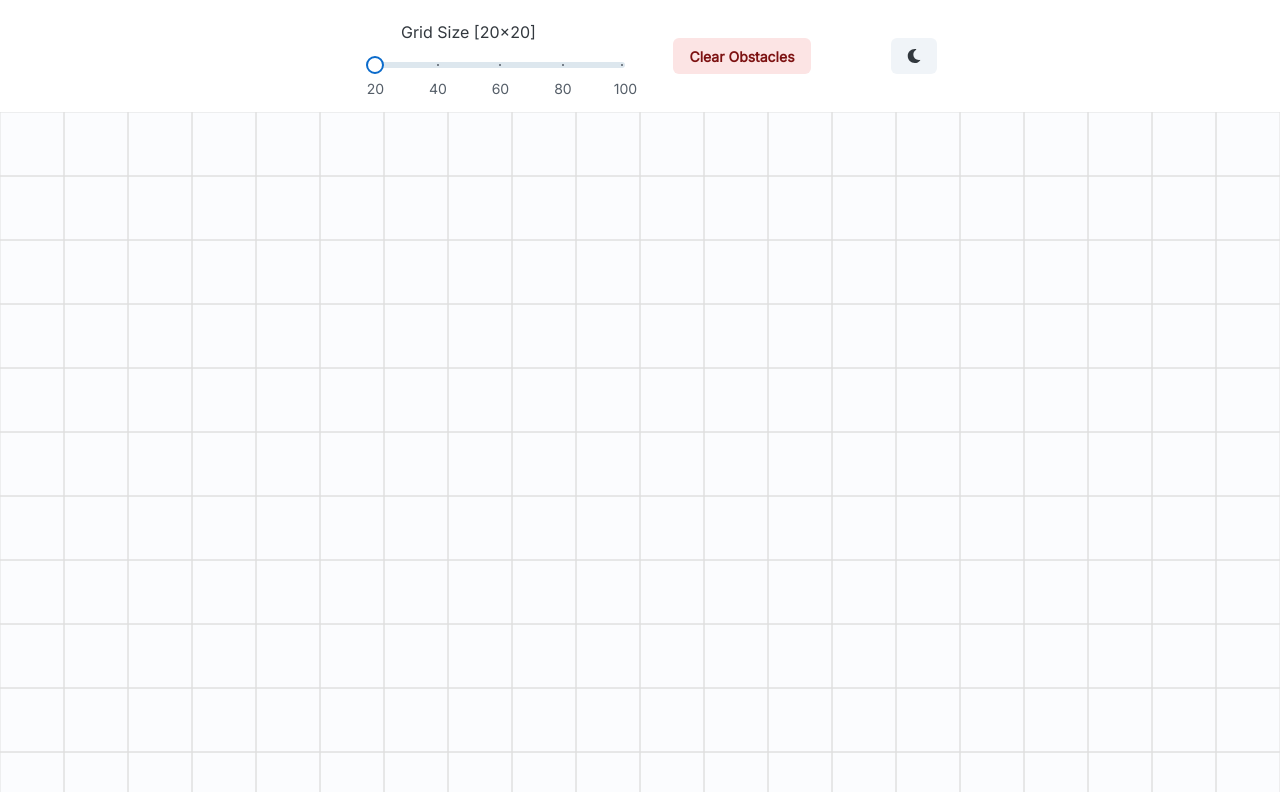
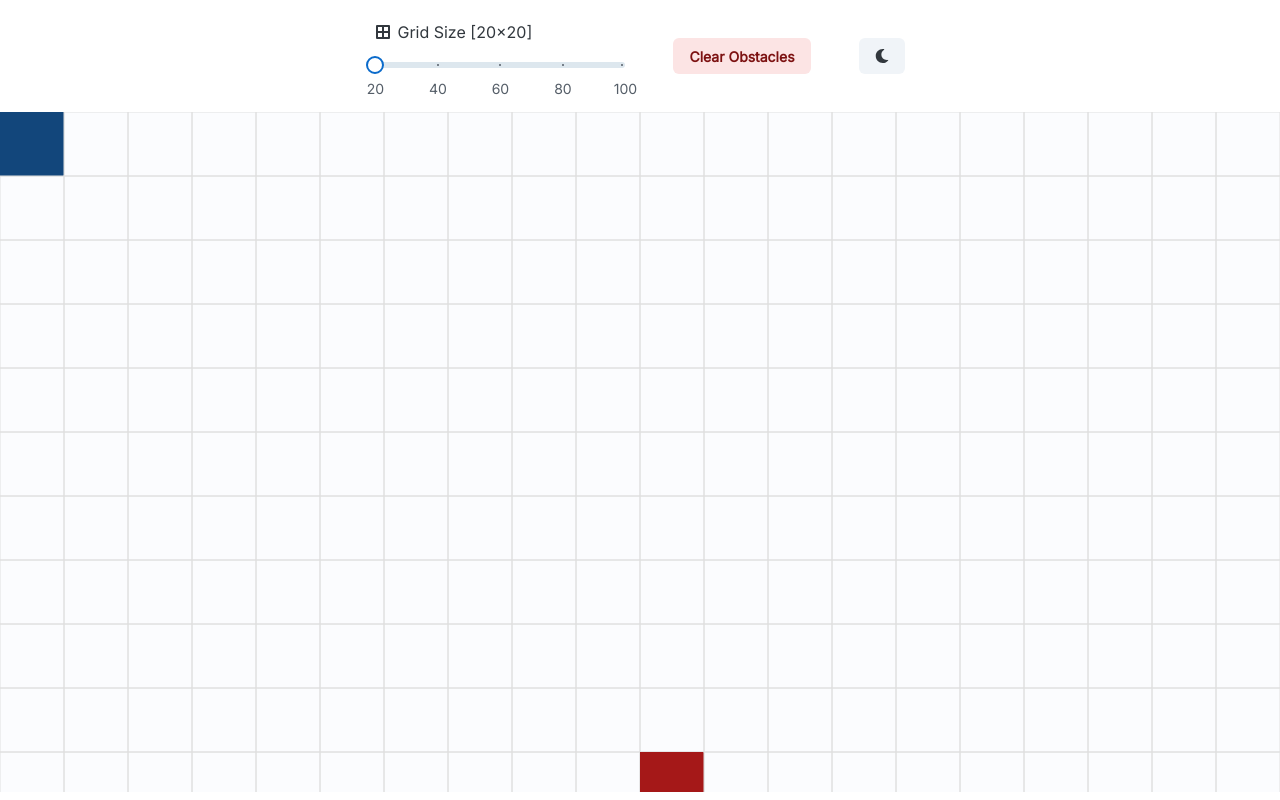
Before and after one commit to dinesjo/joy-ui-site, a React (Vite) app: page / in a window 1280 px wide. Built offline with nearby package versions, Linux system fonts and the light colour scheme.

Commit message:
refactor: new Node class

```diff
--- a/src/App.jsx
+++ b/src/App.jsx
@@ -8,22 +8,37 @@ import {
   useColorScheme,
 } from "@mui/joy";
 import { useEffect, useRef, useState } from "react";
-import { FaMoon, FaSun } from "react-icons/fa";
+import { FaBorderAll, FaMoon, FaSun } from "react-icons/fa";
+import Node from "./Node";
 
 const colorMap = {
   light: {
     obstacle: "#222",
     grid: "#e0e0e0",
+    start: "#12467B",
+    end: "#A51818",
   },
   dark: {
     obstacle: "#e0e0e0",
-    grid: "#424242",
+    grid: "#333",
+    start: "#12467B",
+    end: "#A51818",
   },
 };
 
 export const Canvas = (props) => {
-  const { gridSize, grid, setGrid, theme } = props;
+  const {
+    gridSize,
+    grid,
+    setGrid,
+    theme,
+    startNode,
+    setStartNode,
+    endNode,
+    setEndNode,
+  } = props;
   const canvasRef = useRef(null); // Reference to the canvas element
+  // const [draggingNode, setDraggingNode] = useState(); // Whether the user is dragging the start/end node
 
   // Initialize the grid
   useEffect(() => {
@@ -31,15 +46,14 @@ export const Canvas = (props) => {
     for (let row = 0; row < gridSize; row++) {
       const currentRow = [];
       for (let col = 0; col < gridSize; col++) {
-        currentRow.push({
-          x: col,
-          y: row,
-          isObstacle: false,
-          animationFrame: 0,
-        });
+        currentRow.push(new Node(col, row));
       }
       grid.push(currentRow);
     }
+    // Add the start and end nodes
+    grid[startNode.row][startNode.col].type = "start";
+    grid[endNode.row][endNode.col].type = "end";
+
     setGrid(grid);
   }, [gridSize]);
 
@@ -48,6 +62,7 @@ export const Canvas = (props) => {
     // Get the canvas context
     const canvas = canvasRef.current;
     const context = canvasRef.current.getContext("2d");
+    const cellSize = context.canvas.width / gridSize;
 
     // Clear the canvas
     context.clearRect(0, 0, context.canvas.width, context.canvas.height);
@@ -58,12 +73,22 @@ export const Canvas = (props) => {
     // Draw grid from the grid state
     grid.forEach((row) => {
       row.forEach((cell) => {
-        const cellSize = context.canvas.width / gridSize;
-        const x = cell.x * cellSize;
-        const y = cell.y * cellSize;
-        context.strokeRect(x, y, cellSize, cellSize);
-        if (cell.isObstacle) {
+        const x = cell.col * cellSize;
+        const y = cell.row * cellSize;
+        context.strokeRect(x, y, cellSize, cellSize); // Draw the cell
+        if (cell.type === "obstacle") {
+          // Draw the obstacle
           context.fillStyle = colorMap[theme].obstacle;
+          context.fillRect(x, y, cellSize, cellSize);
+        }
+        if (cell.type === "start") {
+          // Draw the start node
+          context.fillStyle = colorMap[theme].start;
+          context.fillRect(x, y, cellSize, cellSize);
+        }
+        if (cell.type === "end") {
+          // Draw the end node
+          context.fillStyle = colorMap[theme].end;
           context.fillRect(x, y, cellSize, cellSize);
         }
       });
@@ -84,17 +109,17 @@ export const Canvas = (props) => {
 
   const handleMouseDown = (e) => {
     const canvas = canvasRef.current;
+    const cellSize = canvas.width / gridSize;
     // Calculate the cell coordinates where the user clicked
-    const cellSize = canvas.width / gridSize;
     const row = Math.floor(e.offsetY / cellSize);
     const col = Math.floor(e.offsetX / cellSize);
 
-    // Check if the cell is not already an obstacle
+    // Check if the cell is empty
     const cell = grid[row][col];
-    if (!cell.isObstacle) {
+    if (cell.type === "empty") {
       setGrid((prevGrid) => {
         const newGrid = [...prevGrid];
-        newGrid[row][col] = { ...cell, isObstacle: true };
+        newGrid[row][col] = { ...cell, type: "obstacle" };
         return newGrid;
       });
     }
@@ -165,13 +190,18 @@ const sliderMarks = [
 
 const defGridSize = 20;
 function App() {
+  // Initialize the grid size from local storage
   const [gridSize, setGridSize] = useState(
     parseInt(localStorage.getItem("gridSize")) || defGridSize
   );
   useEffect(() => {
     localStorage.setItem("gridSize", gridSize);
   }, [gridSize]);
+  // Initialize the grid
   const [grid, setGrid] = useState([]); // Initialize as an empty grid
+  // Initialize start/end nodes
+  const [startNode, setStartNode] = useState(new Node(0, 0, "start"));
+  const [endNode, setEndNode] = useState(new Node(10, 10, "end"));
 
   return (
     <>
@@ -179,11 +209,14 @@ function App() {
         direction="row"
         justifyContent="center"
         alignItems="center"
-        spacing={10}
+        spacing={6}
         sx={{ width: "100vw", px: 2, py: 2.5 }}
       >
         <Box sx={{ width: 250 }}>
-          <Typography sx={{ textAlign: "center" }}>
+          <Typography
+            startDecorator={<FaBorderAll />}
+            sx={{ textAlign: "center" }}
+          >
             Grid Size [{gridSize}x{gridSize}]
           </Typography>
           <Slider
@@ -193,7 +226,6 @@ function App() {
             min={20}
             max={100}
             marks={sliderMarks}
-            sx={{ mx: 4 }}
             onChange={(e, v) => {
               setGridSize(v);
             }}
@@ -207,7 +239,9 @@ function App() {
               const newGrid = [...prevGrid];
               newGrid.forEach((row) => {
                 row.forEach((cell) => {
-                  cell.isObstacle = false;
+                  if (cell.type === "obstacle") {
+                    cell.type = "empty";
+                  }
                 });
               });
               return newGrid;
@@ -231,6 +265,10 @@ function App() {
           width={parent.innerWidth}
           height={parent.innerHeight - 120}
           theme={useColorScheme().mode}
+          startNode={startNode}
+          setStartNode={setStartNode}
+          endNode={endNode}
+          setEndNode={setEndNode}
         />
       </Sheet>
     </>
--- /dev/null
+++ b/src/Node.js
@@ -0,0 +1,13 @@
+/**
+ * Node class that represents a node in the grid
+ * @param {number} row - The row of the node
+ * @param {number} col - The column of the node
+ * @param {string} type - The type of the node
+ */
+export default class Node {
+  constructor(row, col) {
+    this.row = row;
+    this.col = col;
+    this.type = "none";
+  }
+}
```
